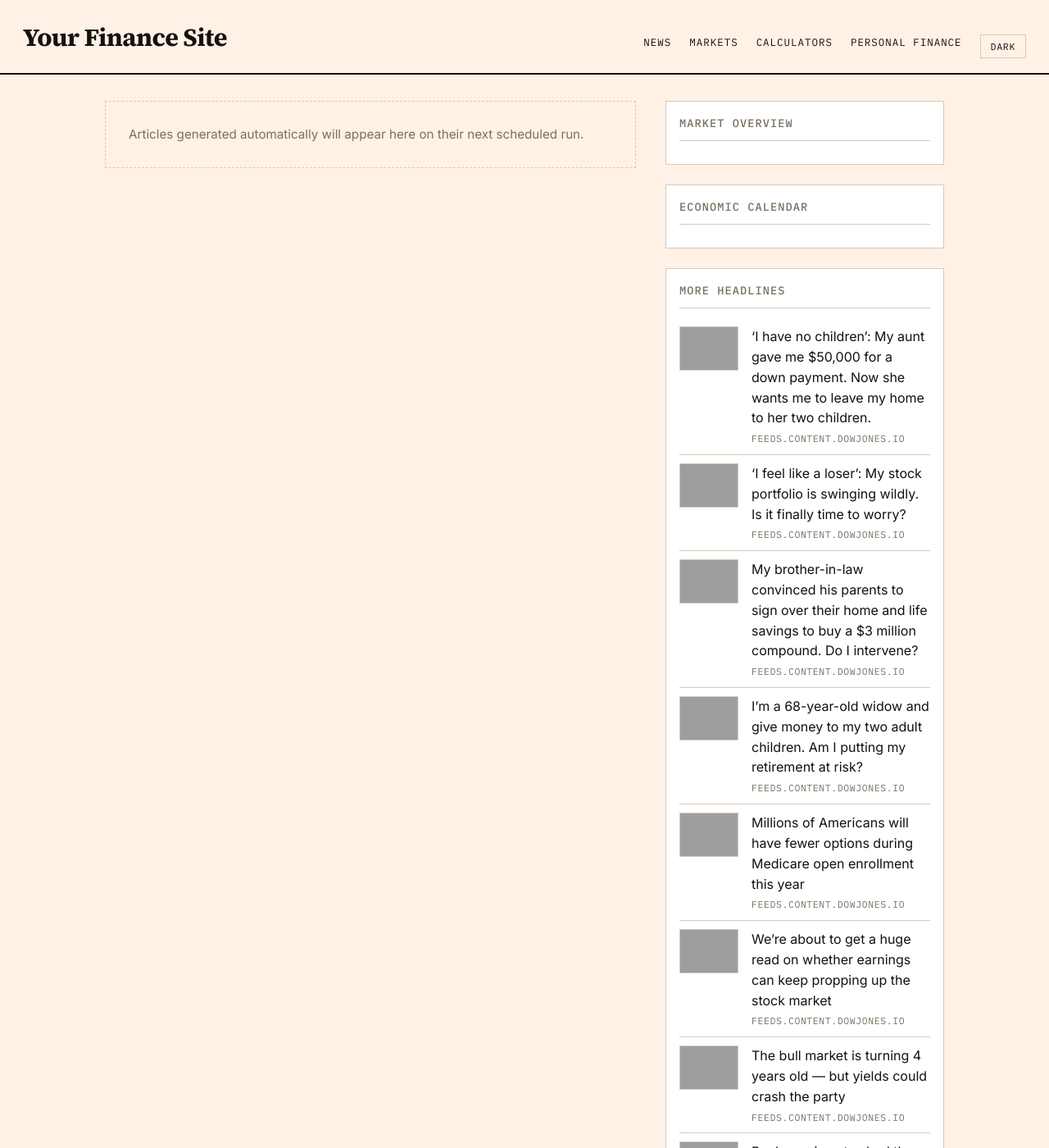
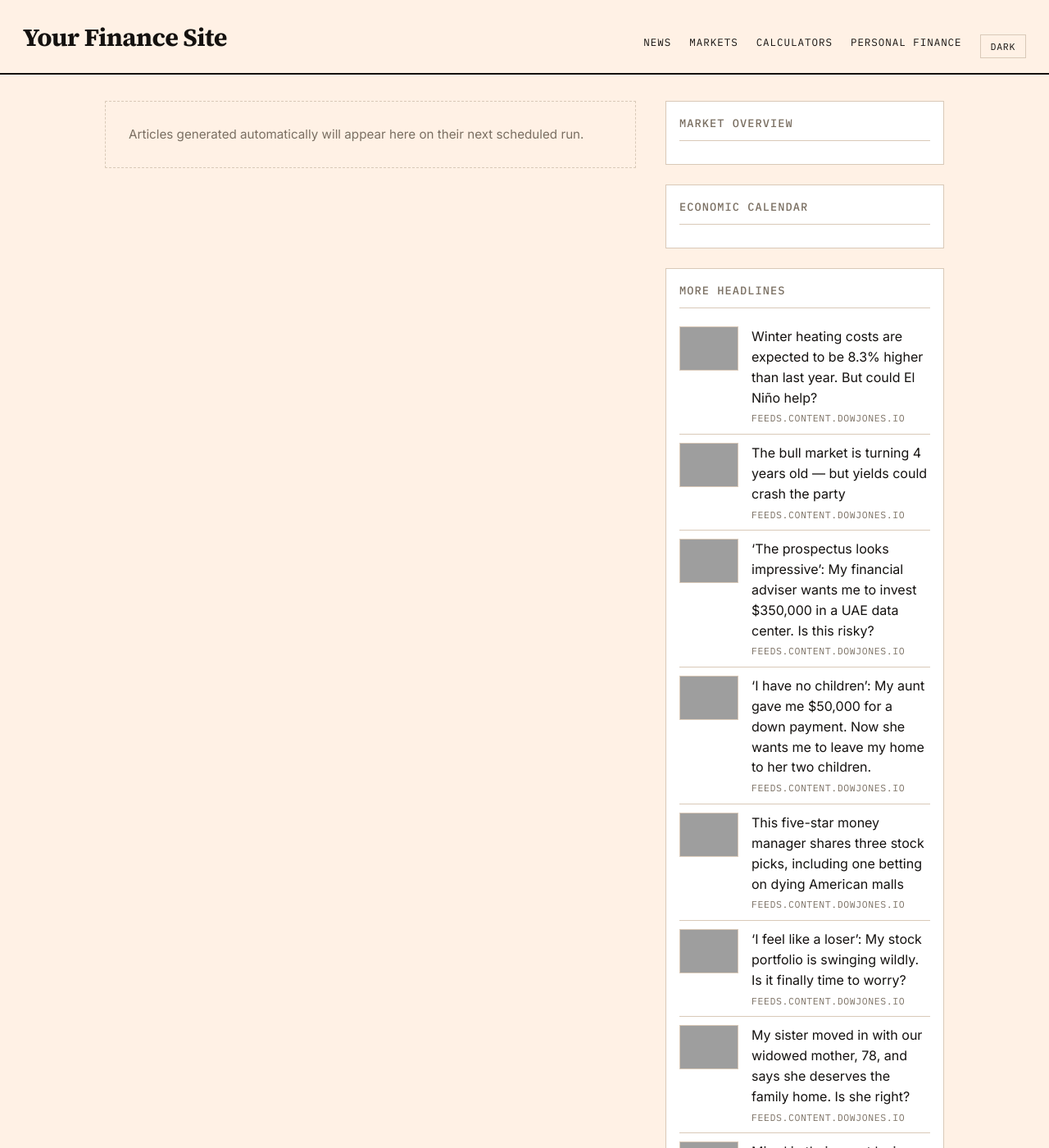
Before and after one commit to GlobTechCo/globtechco.github.io, a Jekyll site: the page built from index.html, in a window 1280 px wide and 1400 px high, cut to the strip 0-1400 px from the top of the window. Shown: the whole strip at 82% size. Built offline with Jekyll 4.4.1, drawn with Linux system fonts in a browser that asks for light colours; a script that is not in the unit is left out; the list of posts is cut into pages by our own code; some of the changed text lies outside the part shown; grey boxes are pictures that could not be loaded.

Commit message:
Auto-content update 2026-10-12

```diff
--- a/_data/aggregator.yml
+++ b/_data/aggregator.yml
@@ -1,50 +1,50 @@
+- title: "Winter heating costs are expected to be 8.3% higher than last year. But could El Ni\u00f1o help?"
+  link: "https://www.marketwatch.com/story/winter-is-coming-and-energy-bills-are-climbing-everything-just-keeps-going-up-983cfd2d?mod=mw_rss_topstories"
+  source: "feeds.content.dowjones.io"
+  pubdate: "Mon, 12 Oct 2026 13:54:00 GMT"
+  image: "https://images.mktw.net/im-06273744"
+- title: "The bull market is turning 4 years old \u2014 but yields could crash the party"
+  link: "https://www.marketwatch.com/story/the-bull-market-is-turning-4-years-old-but-yields-could-crash-the-party-1305fe6c?mod=mw_rss_topstories"
+  source: "feeds.content.dowjones.io"
+  pubdate: "Mon, 12 Oct 2026 13:42:00 GMT"
+  image: "https://images.mktw.net/im-78943724"
+- title: "\u2018The prospectus looks impressive\u2019: My financial adviser wants me to invest $350,000 in a UAE data center. Is this risky?"
+  link: "https://www.marketwatch.com/story/the-prospectus-looks-impressive-my-financial-adviser-wants-me-to-invest-350-000-in-a-uae-data-center-is-this-risky-d5d3747c?mod=mw_rss_topstories"
+  source: "feeds.content.dowjones.io"
+  pubdate: "Mon, 12 Oct 2026 13:16:00 GMT"
+  image: "https://images.mktw.net/im-86790018"
 - title: "\u2018I have no children\u2019: My aunt gave me $50,000 for a down payment. Now she wants me to leave my home to her two children."
   link: "https://www.marketwatch.com/story/i-have-no-children-my-aunt-gave-me-50-000-for-a-down-payment-she-wants-me-to-leave-my-home-to-her-two-children-24fad94c?mod=mw_rss_topstories"
   source: "feeds.content.dowjones.io"
-  pubdate: "Sun, 11 Oct 2026 20:15:00 GMT"
+  pubdate: "Mon, 12 Oct 2026 13:15:00 GMT"
   image: "https://images.mktw.net/im-91758975"
+- title: "This five-star money manager shares three stock picks, including one betting on dying American malls"
+  link: "https://www.marketwatch.com/story/this-five-star-money-manager-shares-three-stock-picks-including-one-betting-on-dying-american-malls-9253a787?mod=mw_rss_topstories"
+  source: "feeds.content.dowjones.io"
+  pubdate: "Mon, 12 Oct 2026 13:12:00 GMT"
+  image: "https://images.mktw.net/im-25385257"
 - title: "\u2018I feel like a loser\u2019: My stock portfolio is swinging wildly. Is it finally time to worry?"
   link: "https://www.marketwatch.com/story/i-feel-like-a-loser-my-etfs-go-up-one-day-and-crash-the-next-is-this-a-bad-sign-0c9848b2?mod=mw_rss_topstories"
   source: "feeds.content.dowjones.io"
-  pubdate: "Sun, 11 Oct 2026 20:00:00 GMT"
+  pubdate: "Mon, 12 Oct 2026 12:15:00 GMT"
   image: "https://images.mktw.net/im-26618701"
-- title: "My brother-in-law convinced his parents to sign over their home and life savings to buy a $3 million compound. Do I intervene?"
-  link: "https://www.marketwatch.com/story/my-brother-in-law-convinced-his-parents-to-sign-over-their-home-and-savings-to-buy-a-3-million-compound-do-i-intervene-03fb96b7?mod=mw_rss_topstories"
+- title: "My sister moved in with our widowed mother, 78, and says she deserves the family home. Is she right?"
+  link: "https://www.marketwatch.com/story/my-sister-moved-in-with-our-widowed-mother-78-and-says-she-deserves-the-family-home-is-she-right-7981835d?mod=mw_rss_topstories"
   source: "feeds.content.dowjones.io"
-  pubdate: "Sun, 11 Oct 2026 19:32:00 GMT"
-  image: "https://images.mktw.net/im-52215660"
-- title: "I\u2019m a 68-year-old widow and give money to my two adult children. Am I putting my retirement at risk?"
-  link: "https://www.marketwatch.com/story/im-a-68-year-old-widow-my-two-adult-children-keep-asking-me-for-money-are-they-taking-advantage-of-me-f725374e?mod=mw_rss_topstories"
+  pubdate: "Mon, 12 Oct 2026 12:15:00 GMT"
+  image: "https://images.mktw.net/im-58890018"
+- title: "Mired in their worst losing streak in years, small caps could be the best way for investors to play crucial CPI data"
+  link: "https://www.marketwatch.com/story/mired-in-their-worst-losing-streak-in-years-small-caps-could-be-the-best-way-for-investors-to-play-crucial-cpi-data-40e2f716?mod=mw_rss_topstories"
   source: "feeds.content.dowjones.io"
-  pubdate: "Sun, 11 Oct 2026 19:32:00 GMT"
-  image: "https://images.mktw.net/im-01422123"
-- title: "Millions of Americans will have fewer options during Medicare open enrollment this year"
-  link: "https://www.marketwatch.com/story/millions-of-americans-will-have-fewer-options-during-medicare-open-enrollment-this-year-6b56698b?mod=mw_rss_topstories"
-  source: "feeds.content.dowjones.io"
-  pubdate: "Sun, 11 Oct 2026 16:35:00 GMT"
-  image: "https://images.mktw.net/im-95277204"
-- title: "We\u2019re about to get a huge read on whether earnings can keep propping up the stock market"
-  link: "https://www.marketwatch.com/story/were-about-to-get-a-huge-read-on-whether-earnings-can-keep-propping-up-the-stock-market-459b565b?mod=mw_rss_topstories"
-  source: "feeds.content.dowjones.io"
-  pubdate: "Sun, 11 Oct 2026 14:00:00 GMT"
-  image: "https://images.mktw.net/im-77418112"
-- title: "The bull market is turning 4 years old \u2014 but yields could crash the party"
-  link: "https://www.marketwatch.com/story/the-bull-market-is-turning-4-years-old-but-yields-could-crash-the-party-1305fe6c?mod=mw_rss_topstories"
-  source: "feeds.content.dowjones.io"
-  pubdate: "Sun, 11 Oct 2026 13:00:00 GMT"
-  image: "https://images.mktw.net/im-78943724"
+  pubdate: "Mon, 12 Oct 2026 11:30:00 GMT"
+  image: "https://images.mktw.net/im-73350629"
 - title: "Bank earnings to shed the first light on how higher yields are affecting the economy"
   link: "https://www.marketwatch.com/story/bank-earnings-to-shed-the-first-light-on-how-higher-yields-are-affecting-the-economy-cf3763ef?mod=mw_rss_topstories"
   source: "feeds.content.dowjones.io"
-  pubdate: "Sun, 11 Oct 2026 12:00:00 GMT"
+  pubdate: "Mon, 12 Oct 2026 11:07:00 GMT"
   image: "https://images.mktw.net/im-36899660"
-- title: "Should I put my nest egg in a 30-year Treasury bond?"
-  link: "https://www.marketwatch.com/story/should-i-put-my-nest-egg-in-a-30-year-treasury-bond-89db6e09?mod=mw_rss_topstories"
+- title: "Fed officials want to hold off a rate hike this month. Will this week\u2019s inflation data let them?"
+  link: "https://www.marketwatch.com/story/fed-officials-want-to-hold-off-a-rate-hike-this-month-will-this-weeks-inflation-data-let-them-a82754d1?mod=mw_rss_topstories"
   source: "feeds.content.dowjones.io"
-  pubdate: "Sat, 10 Oct 2026 19:44:00 GMT"
-  image: "https://images.mktw.net/im-70455240"
-- title: "Worse than taking away your parents\u2019 car keys? Taking away their cell phone. How to protect your aging parents."
-  link: "https://www.marketwatch.com/story/worse-than-taking-away-your-parents-car-keys-taking-away-their-cellphone-how-to-protect-your-aging-parents-f01be6e6?mod=mw_rss_topstories"
-  source: "feeds.content.dowjones.io"
-  pubdate: "Sat, 10 Oct 2026 19:44:00 GMT"
-  image: "https://images.mktw.net/im-18753186"
+  pubdate: "Mon, 12 Oct 2026 11:00:00 GMT"
+  image: "https://images.mktw.net/im-71711556"
```
